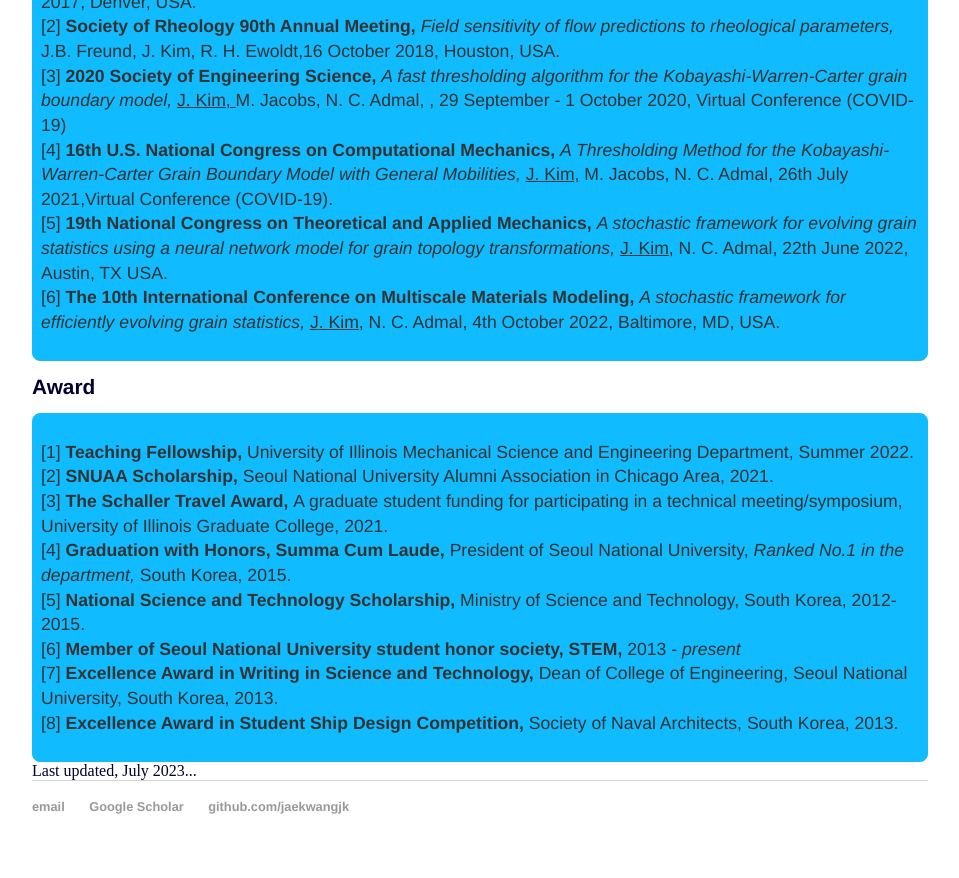
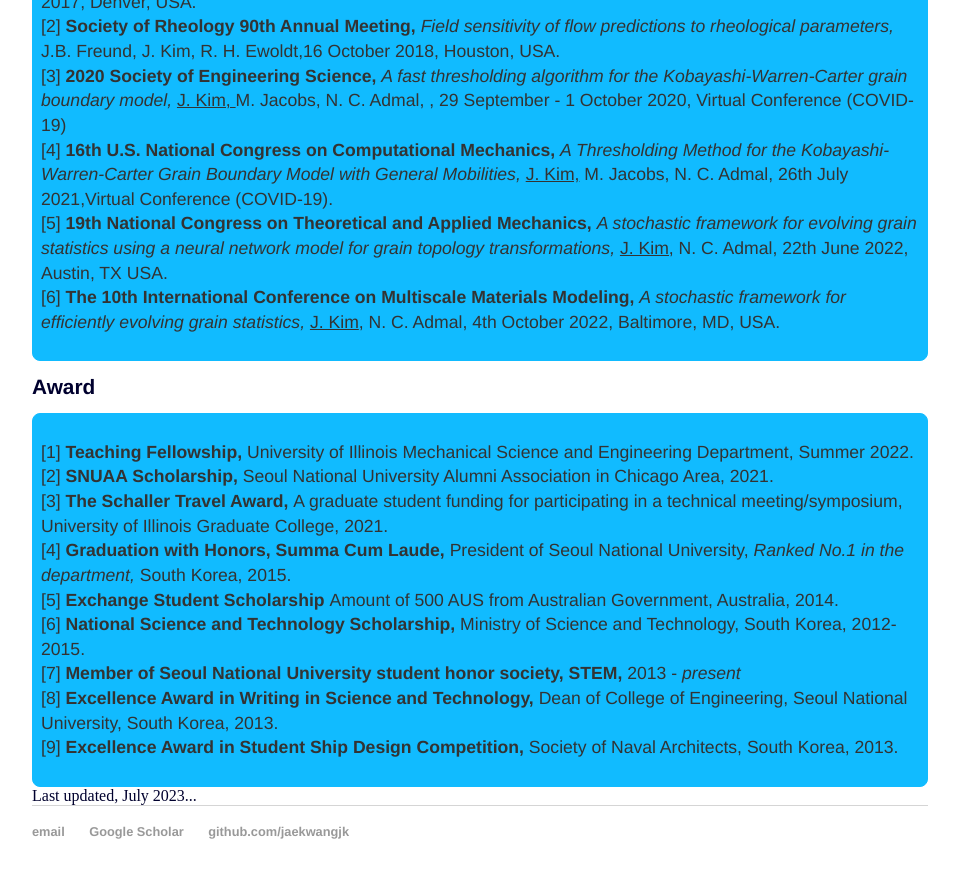
Before and after one commit to jaekwangjk/jaekwangjk.github.io, a Jekyll site: the page built from about.html, in a window 1280 px wide and 900 px high, scrolled down 1224 px. Shown: the top 878 px of the window, without its empty margins (160-1119 px from the left). Built offline with Jekyll 4.4.1, drawn with Linux system fonts in a browser that asks for light colours.

Commit message:
Update about.html

```diff
--- a/about.html
+++ b/about.html
@@ -73,10 +73,11 @@
         [2] <strong>SNUAA Scholarship,</strong> Seoul National University Alumni Association in Chicago Area, 2021. <br>
 	[3] <strong>The Schaller Travel Award, </strong> A graduate student funding for participating in a technical meeting/symposium, University of Illinois Graduate College, 2021. <br>
 	[4] <strong>Graduation with Honors, Summa Cum Laude, </strong> President of Seoul National University, <i> Ranked No.1 in the department,</i> South Korea, 2015. <br>
-	[5] <strong>National Science and Technology Scholarship, </strong> Ministry of Science and Technology, South Korea, 2012-2015.<br>
-	[6] <strong>Member of Seoul National University student honor society, STEM,</strong> 2013 - <i>present</i> <br>
-	[7] <strong>Excellence Award in Writing in Science and Technology, </strong> Dean of College of Engineering, Seoul National University, South Korea, 2013. <br>
-	[8] <strong>Excellence Award in Student Ship Design Competition, </strong> Society of Naval Architects, South Korea, 2013. <br>
+	[5] <strong>Exchange Student Scholarship </strong> Amount of 500 AUS from Australian Government, Australia, 2014. <br>
+	[6] <strong>National Science and Technology Scholarship, </strong> Ministry of Science and Technology, South Korea, 2012-2015.<br>
+	[7] <strong>Member of Seoul National University student honor society, STEM,</strong> 2013 - <i>present</i> <br>
+	[8] <strong>Excellence Award in Writing in Science and Technology, </strong> Dean of College of Engineering, Seoul National University, South Korea, 2013. <br>
+	[9] <strong>Excellence Award in Student Ship Design Competition, </strong> Society of Naval Architects, South Korea, 2013. <br>
 	</div>
 
 	Last updated, July 2023... <br>
```
